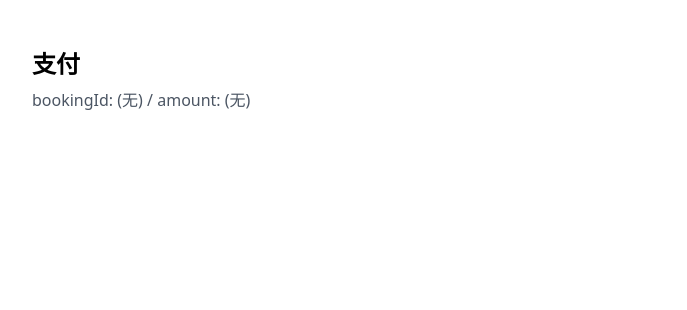
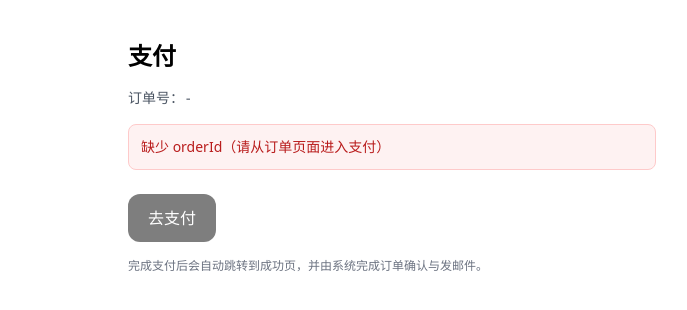
Before and after one commit to YihengLi-1/shijia-site, a Next.js app: page /pay in a window 1280 px wide. Shown: the top 310 px of the page, without its empty margins (248-935 px from the left). Built offline with nearby package versions, Linux system fonts and the light colour scheme.

Commit message:
fix: wire pay page to checkout

```diff
--- a/src/app/pay/PayClient.tsx
+++ b/src/app/pay/PayClient.tsx
@@ -1,25 +1,71 @@
 "use client";
 
-import { useSearchParams } from "next/navigation";
+import { useEffect, useMemo, useState } from "react";
 
 export default function PayClient() {
-  const sp = useSearchParams();
+  const [loading, setLoading] = useState(false);
+  const [msg, setMsg] = useState<string | null>(null);
 
-  // 你原来在 /pay/page.tsx 里怎么用 searchParams，这里照搬即可
-  // 先给你一个安全的兜底写法，不会因为参数缺失爆炸：
-  const bookingId = sp.get("bookingId") ?? "";
-  const amount = sp.get("amount") ?? "";
+  const orderId = useMemo(() => {
+    if (typeof window === "undefined") return "";
+    const v = new URLSearchParams(window.location.search).get("orderId");
+    return (v || "").trim();
+  }, []);
+
+  useEffect(() => {
+    if (!orderId) setMsg("缺少 orderId（请从订单页面进入支付）");
+  }, [orderId]);
+
+  async function startCheckout() {
+    if (!orderId) return;
+    setLoading(true);
+    setMsg(null);
+
+    try {
+      const r = await fetch("/api/checkout", {
+        method: "POST",
+        headers: { "Content-Type": "application/json" },
+        body: JSON.stringify({ orderId }),
+      });
+
+      const data = await r.json().catch(() => ({}));
+
+      if (!r.ok || !data?.ok || !data?.url) {
+        throw new Error(data?.error || data?.detail || "checkout_failed");
+      }
+
+      window.location.href = data.url; // ✅ 跳转 Stripe Checkout
+    } catch (e: any) {
+      setMsg(String(e?.message || e));
+      setLoading(false);
+    }
+  }
 
   return (
-    <div className="mx-auto max-w-3xl px-6 py-12">
-      {/* TODO：把你原本 /pay 的 JSX 内容搬到这里 */}
-      <h1 className="text-2xl font-semibold mb-2">支付</h1>
+    <div className="mx-auto max-w-xl px-6 py-10">
+      <h1 className="text-2xl font-semibold">支付</h1>
 
-      <p className="text-gray-600">
-        bookingId: {bookingId || "(无)"} / amount: {amount || "(无)"}
-      </p>
+      <div className="mt-4 text-sm text-gray-600">
+        订单号：<span className="font-mono">{orderId || "-"}</span>
+      </div>
 
-      {/* 这里继续放你原本的支付按钮、表单、说明等 */}
+      {msg ? (
+        <div className="mt-4 rounded-lg border border-red-200 bg-red-50 p-3 text-sm text-red-700">
+          {msg}
+        </div>
+      ) : null}
+
+      <button
+        onClick={startCheckout}
+        disabled={loading || !orderId}
+        className="mt-6 inline-flex items-center justify-center rounded-xl bg-black px-5 py-3 text-white disabled:opacity-50"
+      >
+        {loading ? "正在跳转到 Stripe…" : "去支付"}
+      </button>
+
+      <div className="mt-4 text-xs text-gray-500">
+        完成支付后会自动跳转到成功页，并由系统完成订单确认与发邮件。
+      </div>
     </div>
   );
 }
```
